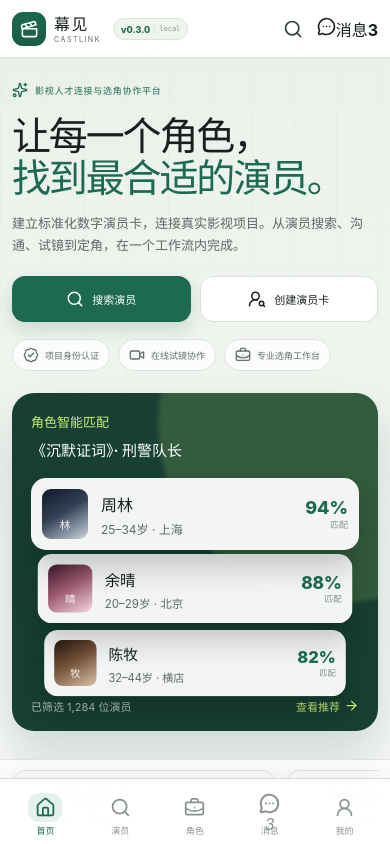
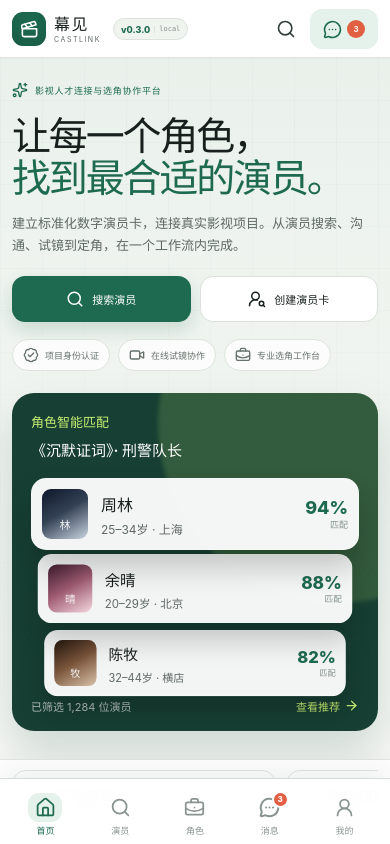
Before and after one commit to wangallan-dot/castlink-actor-platform, a React (Vite) app: page /#/ in a window 390 px wide. Shown: the top 844 px of the page. Built offline with nearby package versions, Linux system fonts and the light colour scheme.

Commit message:
load mobile messaging styles

```diff
--- a/src/App.css
+++ b/src/App.css
@@ -7,4 +7,5 @@
 @import "./styles/editor.css";
 @import "./styles/responsive.css";
 @import "./styles/mobile.css";
+@import "./styles/messages.css";
 @import "./styles/version.css";
```
